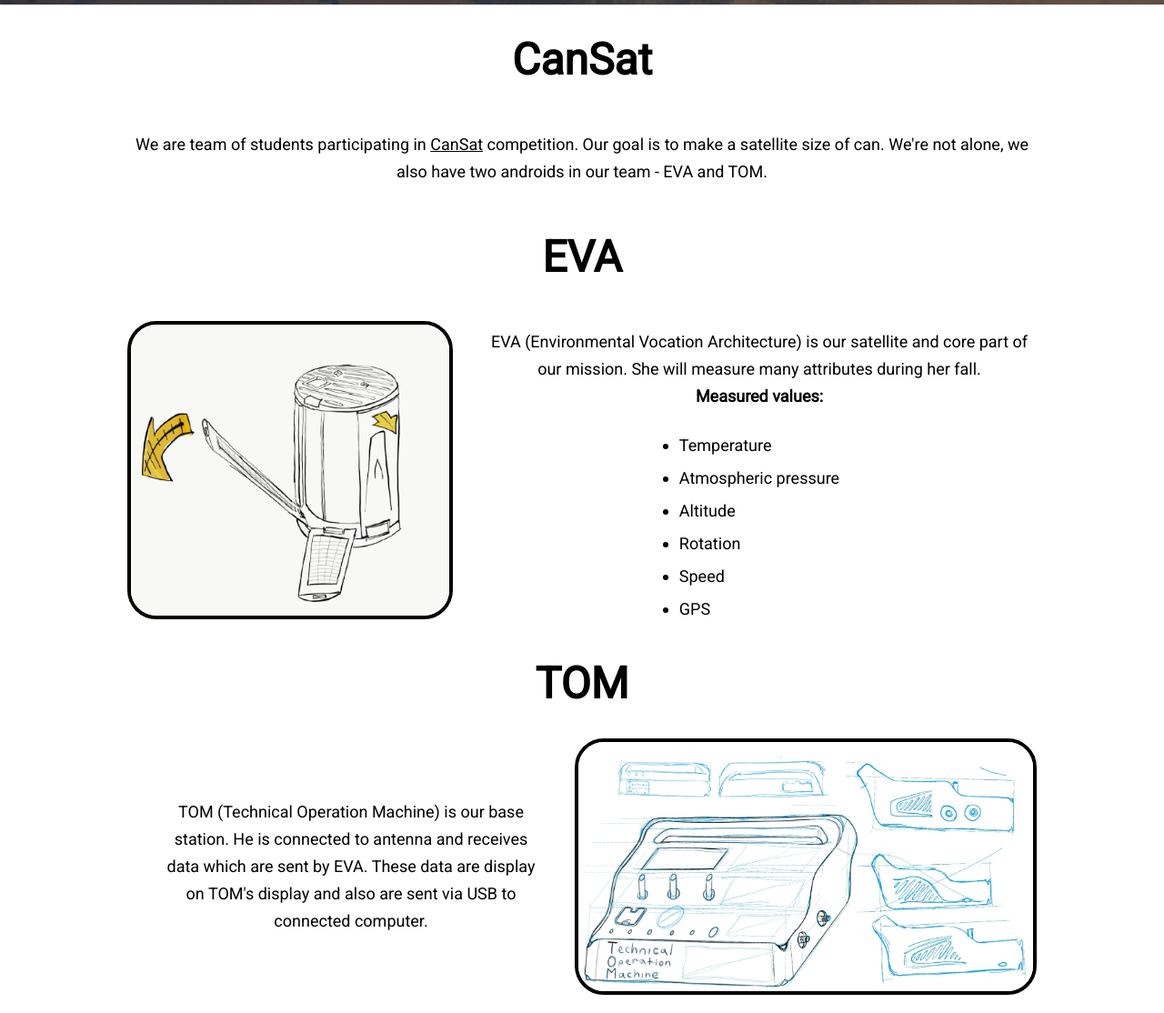
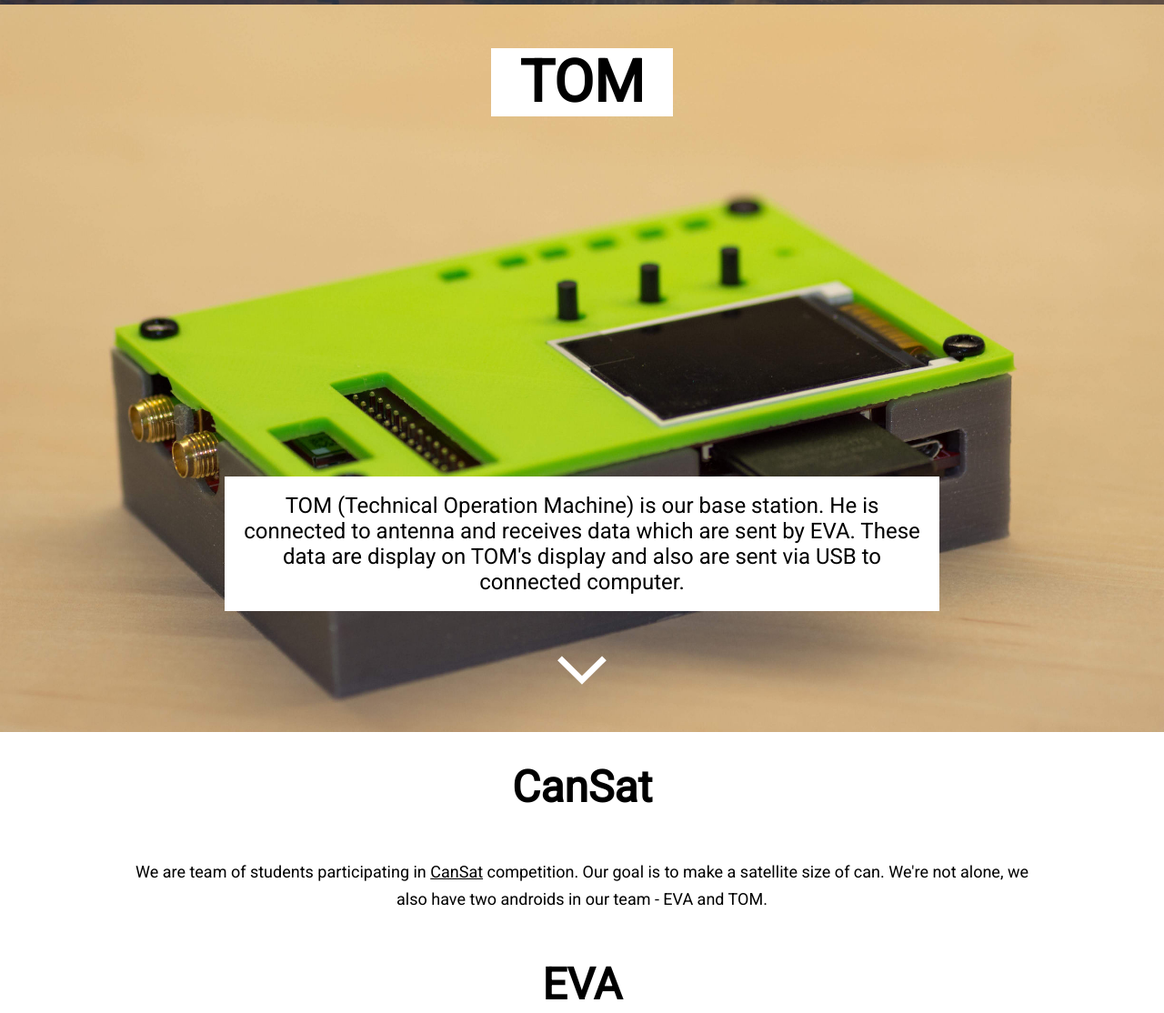
Before and after one commit to charles-the-forth/presentation-web, a website built with webpack: page src/index.html in a window 1280 px wide. Shown: the part 795-1909 px from the top of the page at 91% size. Built offline with nearby package versions, Linux system fonts and the light colour scheme; files whose address does not match are found by name.

Commit message:
Redesign TOM section.

```diff
--- a/src/index.html
+++ b/src/index.html
@@ -35,13 +35,37 @@
             </a>
         </div>-->
     </div>
-    <div class="cansat-section" id="js-eva-section">
+    <div id="js-tom-section" class="tom-section slideshow-section">
+        <div class="title-container">
+            <h1 class="section-title">TOM</h1>
+        </div>
+        <div class="slideshow" id="js-eva-section">
+            <div class="js-image-1 image-container">
+                <img class="js-photo photo" src="./images/slideshow/base-and-probe.jpg" alt="Base and probe">
+            </div>
+            <div class="js-image-2 image-container hidden">
+                <img class="js-photo photo" src="./images/slideshow/complete-case.jpg" alt="Complete case">
+            </div>
+            <div class="js-image-3 image-container hidden">
+                <img class="js-photo photo" src="./images/slideshow/grey-case.jpg" alt="Grey case">
+            </div>
+        </div>
+        <div class="info-container">
+            <div class="text-background">
+                <p class="text">TOM (Technical Operation Machine) is our base station. He is connected to antenna and receives data which are sent by EVA. These data are display on TOM's display and also are sent via USB to connected computer.</p>
+            </div>
+            <button onclick="scrollDown()" class="arrow-down-button" id="js-arrow-down-button-tom">
+                <img src="./images/single-arrow-down.svg" alt="Arrow down" class="arrow-down">
+            </button>
+        </div>
+    </div>
+    <div class="cansat-section">
         <h1 class="section-title">CanSat</h1>
         <div class="content">
             <p class="text">We are team of students participating in <a href="https://esero.sciencein.cz/cansat" class="link">CanSat</a> competition. Our goal is to make a satellite size of can. We're not alone, we also have two androids in our team - EVA and TOM.</p>
         </div>
     </div>
-    <div class="cansat-section eva-section" id="js-eva-section">
+    <div class="cansat-section eva-section">
         <h1 class="section-title">EVA</h1>
         <div class="content">
             <img class="image" src="./images/eva.png" alt="EVA">
--- a/src/scripts/index.js
+++ b/src/scripts/index.js
@@ -2,3 +2,5 @@ import '../styles/styles.scss';
 import './modules/header';
 import './modules/progres';
 import './modules/articles';
+import './modules/slideshow';
+import './modules/slideshow-resize';
--- /dev/null
+++ b/src/scripts/modules/slideshow-resize.js
@@ -0,0 +1,29 @@
+const countImageSize = (imageNode, slideshowId) => {
+    const backgroundImageHeight = 1633;
+    const backgroundImageWidth = 2449;
+    const slideshowDiv = document.getElementById(slideshowId);
+    console.log(imageNode);
+    console.log(slideshowDiv);
+    if (
+        slideshowDiv.offsetWidth / slideshowDiv.offsetHeight <
+        backgroundImageWidth / backgroundImageHeight
+    ) {
+        imageNode.style.height = `${slideshowDiv.offsetHeight}px`;
+        imageNode.style.width = `${slideshowDiv.offsetHeight * (backgroundImageWidth / backgroundImageHeight)}px`;
+    } else {
+        imageNode.style.width = `${slideshowDiv.offsetWidth}px`;
+        imageNode.style.height = `${slideshowDiv.offsetWidth / (backgroundImageWidth / backgroundImageHeight)}px`;
+    }
+};
+
+const resizeImages = () => {
+    console.log(window.innerWidth);
+    if (window.innerWidth >= 768) {
+        countImageSize(document.querySelector('.js-image-1 .js-photo'), 'js-tom-section');
+        countImageSize(document.querySelector('.js-image-2 .js-photo'), 'js-tom-section');
+        countImageSize(document.querySelector('.js-image-3 .js-photo'), 'js-tom-section');
+    }
+};
+
+window.addEventListener('resize', resizeImages);
+window.addEventListener('load', resizeImages);
--- /dev/null
+++ b/src/scripts/modules/slideshow.js
@@ -0,0 +1,18 @@
+const resizePhotos = () => {
+    const photos = document.querySelectorAll('.image-container .photo');
+    const photoHeight = 10;
+    const photoWidth = 10;
+};
+
+window.addEventListener('load', () => {
+    const slideshowImages = document.getElementsByClassName('image-container');
+    let index = 0;
+    setInterval(() => {
+        slideshowImages[index].classList.add('hidden');
+        index++;
+        if (index === slideshowImages.length) {
+            index = 0;
+        }
+        slideshowImages[index].classList.remove('hidden');
+    }, 5000);
+});
--- /dev/null
+++ b/src/styles/parts/slideshow.scss
@@ -0,0 +1,95 @@
+.slideshow-section .slideshow {
+    position: relative;
+    height: 35vh;
+    width: 100%;
+
+    .image-container {
+        transition-property: opacity;
+        transition: ease-in-out;
+        transition-duration: 500ms;
+        opacity: 1;
+        position: absolute;
+        top: 0;
+        display: flex;
+        justify-content: center;
+        align-items: center;
+        flex-direction: column;
+        height: 100%;
+        overflow: hidden;
+        width: 100%;
+
+        &.hidden {
+            opacity: 0;
+        }
+
+        .photo {
+            width: 100%;
+        }
+    }
+}
+
+@media only screen and (min-width: 768px) {
+    .slideshow-section {
+        height: 100vh;
+        position: relative;
+
+        .title-container {
+            display: flex;
+            justify-content: center;
+            position: relative;
+            padding: 48px;
+            z-index: 20;
+
+            .section-title {
+                background: white;
+                margin-top: 0;
+                width: 200px;
+                font-size: 64px;
+            }
+        }
+
+        .slideshow {
+            position: absolute;
+            z-index: 10;
+            height: 100vh;
+            top: 0;
+        }
+
+        .info-container {
+            display: flex;
+            align-items: center;
+            position: absolute;
+            flex-direction: column;
+            bottom: 48px;
+            z-index: 20;
+            width: 100%;
+
+            .text-background {
+                background: white;
+                width: calc(100% - 72px);
+                max-width: 750px;
+                margin: 0 36px;
+                text-align: center;
+                padding: 18px;
+
+                .text {
+                    font-size: 24px;
+                    margin: 0;
+                }
+            }
+
+            .arrow-down-button {
+                position: relative;
+                margin-top: 48px;
+                background: transparent;
+                border: none;
+                outline: none;
+                cursor: pointer;
+
+                .arrow-down {
+                    height: 32px;
+                }
+            }
+        }
+    }
+}
--- a/src/styles/styles.scss
+++ b/src/styles/styles.scss
@@ -5,6 +5,7 @@
 @import './parts/progress.scss';
 @import './parts/articles.scss';
 @import './parts/cansat-section.scss';
+@import './parts/slideshow.scss';
 
 body {
     margin: 0;
```
Also changed, not shown: src/images/single-arrow-down.svg (added), src/images/slideshow/base-and-probe.jpg (added), src/images/slideshow/complete-case.jpg (added), src/images/slideshow/grey-case.jpg (added), src/images/slideshow/parachute.jpg (added), src/images/slideshow/probe.jpg (added), 2 other files.
